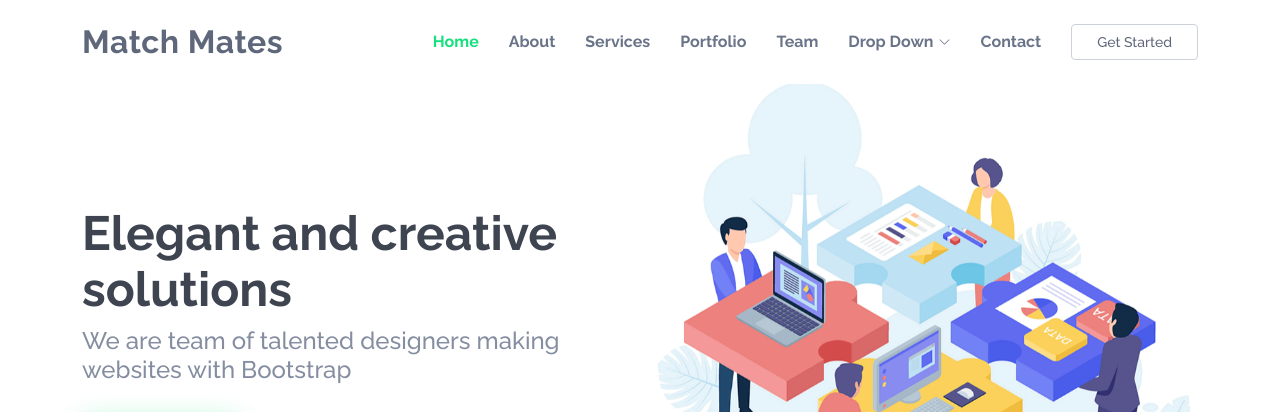
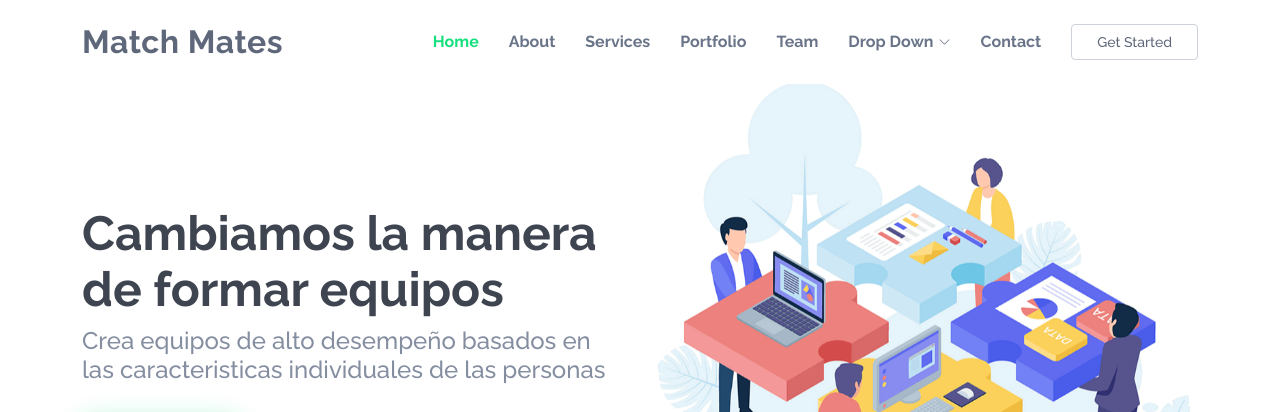
Before and after one commit to greyscm/matchmates, a plain HTML site: page index.html in a window 1280 px wide. Shown: the top 412 px of the page. Drawn offline with nearby package versions, Linux system fonts and the light colour scheme.

Commit message:
Update index.html

```diff
--- a/index.html
+++ b/index.html
@@ -83,8 +83,8 @@
     <div class="container">
       <div class="row">
         <div class="col-lg-6 pt-5 pt-lg-0 order-2 order-lg-1 d-flex flex-column justify-content-center">
-          <h1>Elegant and creative solutions</h1>
-          <h2>We are team of talented designers making websites with Bootstrap</h2>
+          <h1>Cambiamos la manera de formar equipos</h1>
+          <h2>Crea equipos de alto desempeño basados en las caracteristicas individuales de las personas</h2>
           <div class="d-flex">
             <a href="#about" class="btn-get-started scrollto">Get Started</a>
             <a href="https://www.youtube.com/watch?v=jDDaplaOz7Q" class="glightbox btn-watch-video"><i class="bi bi-play-circle"></i><span>Watch Video</span></a>
```
